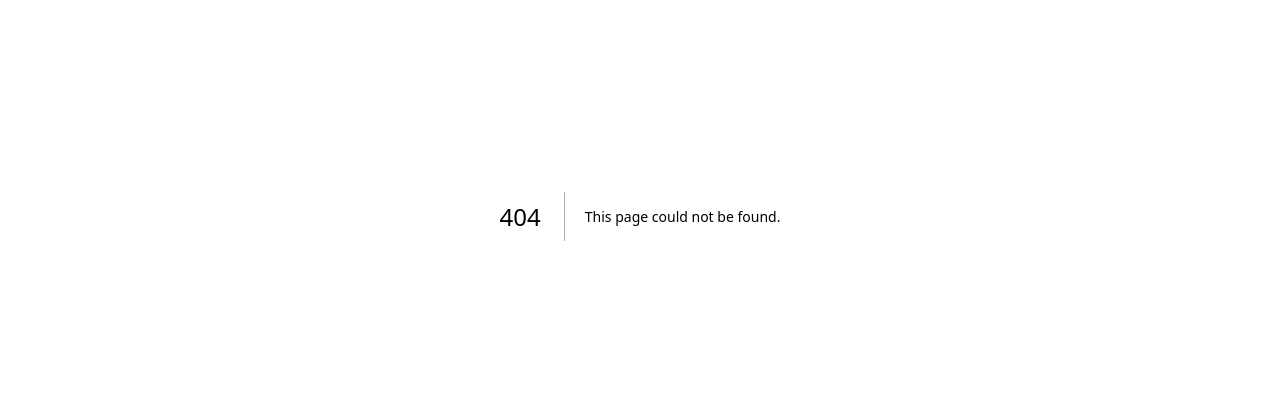
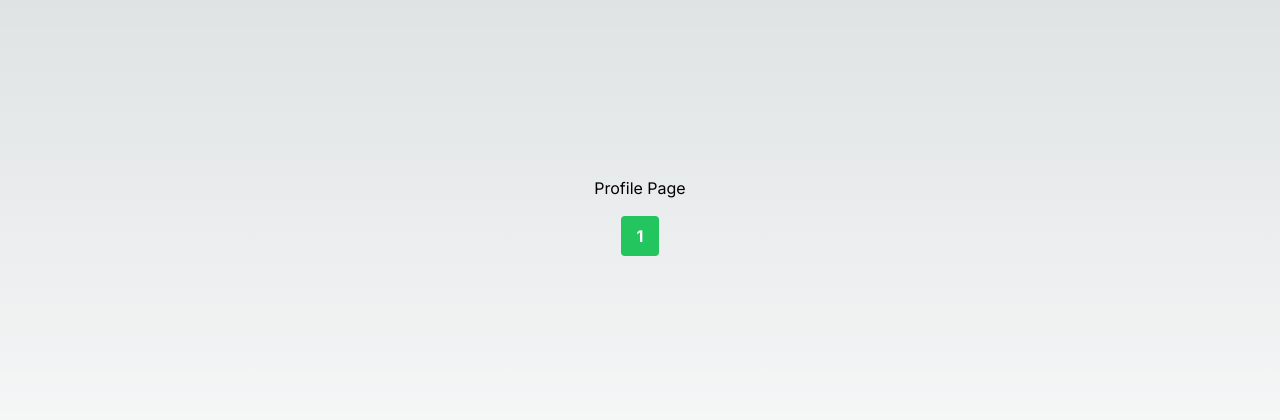
Before and after one commit to as-ga/typescript-courses, a Next.js app in the folder next-auth-app/: page /profile/1 in a window 1280 px wide. Before the commit this address had no page. Shown: the part 184-604 px from the top of the page. Built offline with nearby package versions, Linux system fonts and the light colour scheme.

Commit message:
Add profile page component

```diff
--- /dev/null
+++ b/next-auth-app/src/app/profile/[id]/page.tsx
@@ -0,0 +1,10 @@
+export default function page({ params }: any) {
+  return (
+    <div className="flex flex-col items-center justify-center min-h-screen py-2">
+      <h1>Profile Page</h1>
+      <h2 className="bg-green-500 mt-4 hover:bg-green-700 text-white font-bold py-2 px-4 rounded">
+        {params.id}
+      </h2>
+    </div>
+  );
+}
```
